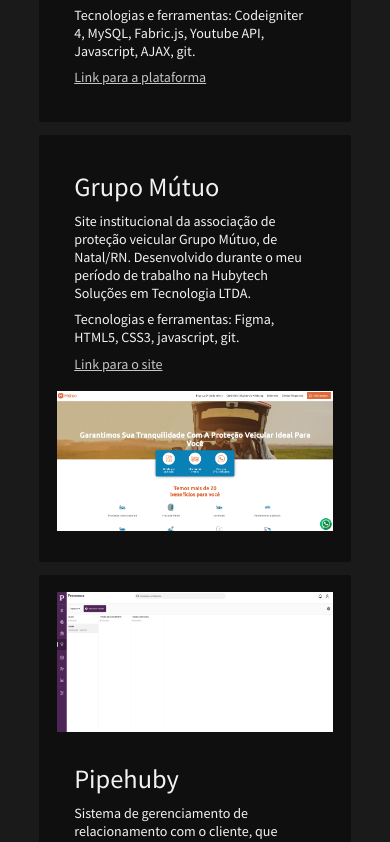
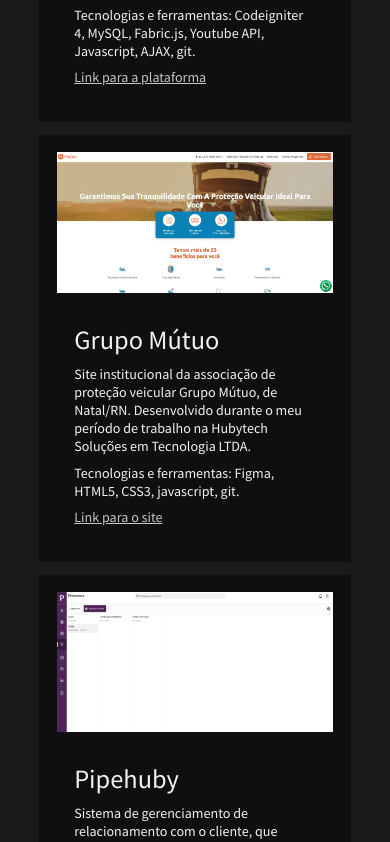
Before and after one commit to lu1zf/lu1zf.github.io, a React (Create React App) app: page / in a window 390 px wide. Shown: the part 1420-2262 px from the top of the page. Built offline with nearby package versions, Linux system fonts and the light colour scheme.

Commit message:
fix(Projects): Fix flex layout

```diff
--- a/src/components/Projects/styles.css
+++ b/src/components/Projects/styles.css
@@ -52,6 +52,14 @@
   text-decoration: underline;
 }
 
+.project-tile:nth-child(2n+1) {
+  flex-direction: row-reverse;
+}
+
+.project-tile:nth-child(2n) {
+  flex-direction: row;
+}
+
 @media (max-width: 61.25em) {
   .project-tile {
     width: 100%;
@@ -62,8 +70,9 @@
     flex-direction: column-reverse;
   }
 
+
   .project-tile:nth-child(2n) {
-    flex-direction: column;
+    flex-direction: column-reverse;
   }
 
   .project-tile .project-image {
```
